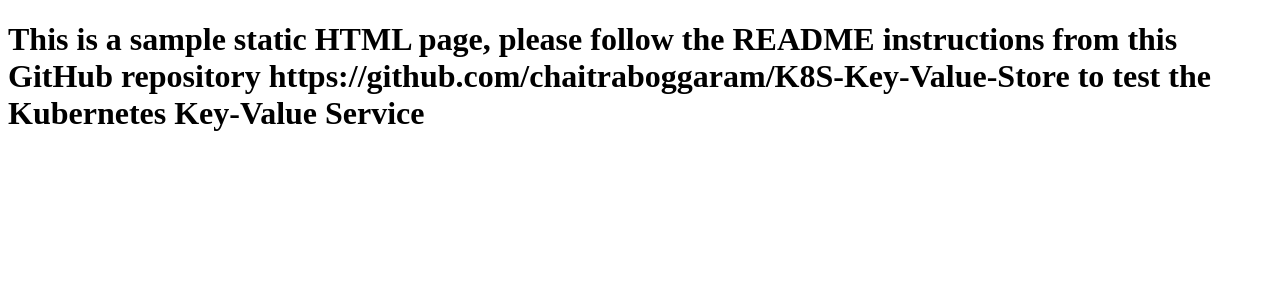
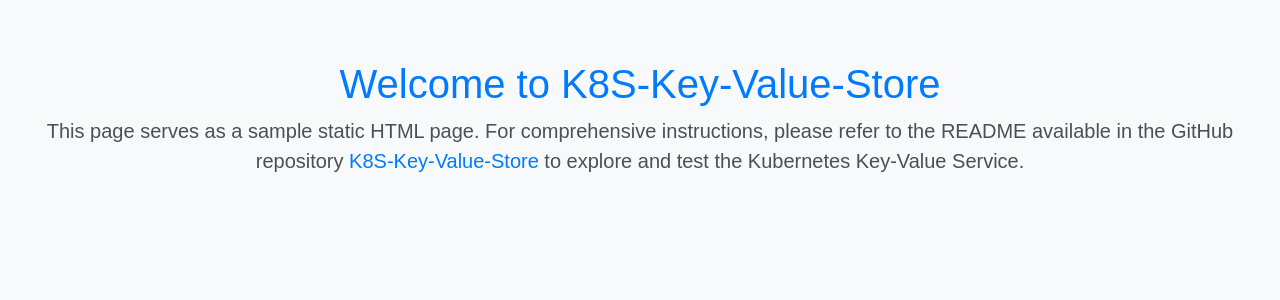
Before and after one commit to chaitraboggaram/K8S-Key-Value-Store, a FastAPI app: page / in a window 1280 px wide. Shown: the top 300 px of the page. Run offline with FastAPI, Linux system fonts and the light colour scheme; parts of the project's set-up code (start-up, migrations or seed data) failed here and were passed over; some libraries are stand-ins or nearby versions.

Commit message:
Updating redis configuration files and README.md

```diff
--- a/k8s/redis-secondary-service.yaml
+++ b/k8s/redis-secondary-service.yaml
@@ -4,7 +4,7 @@
   name: redis-secondary-service
 spec:
   selector:
-    app: redis
+    app: redis-secondary
   ports:
     - protocol: TCP
       port: 6379
--- a/k8s/redis-secondary.yaml
+++ b/k8s/redis-secondary.yaml
@@ -6,11 +6,11 @@
   replicas: 1
   selector:
     matchLabels:
-      app: redis
+      app: redis-secondary
   template:
     metadata:
       labels:
-        app: redis
+        app: redis-secondary
     spec:
       containers:
       - name: redis
@@ -20,6 +20,7 @@
         - containerPort: 6379
         command:
         - "redis-server"
+        args:
         - "--slaveof"
         - "redis-primary-service"
         - "6379"
--- a/producer/templates/index.html
+++ b/producer/templates/index.html
@@ -1,9 +1,59 @@
 <!DOCTYPE html>
-<html>
+<html lang="en">
+
 <head>
+    <meta charset="UTF-8">
+    <meta name="viewport" content="width=device-width, initial-scale=1">
     <title>K8S-Key-Value-Store</title>
+    <link rel="stylesheet" href="https://stackpath.bootstrapcdn.com/bootstrap/4.3.1/css/bootstrap.min.css"
+        integrity="sha384-ggOyR0iXCbMQv3Xipma34MD+dH/1fQ784/j6cY/iJTQUOhcWr7x9JvoRxT2MZw1T"
+        crossorigin="anonymous">
+    <style>
+        body {
+            background-color: #f8f9fa;
+            font-family: 'Arial', sans-serif;
+            color: #495057;
+            padding: 30px;
+            text-align: center;
+        }
+
+        h1 {
+            color: #007bff;
+            font-size: 2.5rem;
+            margin-top: 30px;
+        }
+
+        p {
+            font-size: 1.0rem;
+        }
+
+        a {
+            color: #007bff;
+            text-decoration: none;
+        }
+
+        a:hover {
+            text-decoration: underline;
+        }
+    </style>
 </head>
+
 <body>
-    <h1>This is a sample static HTML page, please follow the README instructions from this GitHub repository https://github.com/chaitraboggaram/K8S-Key-Value-Store to test the Kubernetes Key-Value Service</h1>
+    <h1>Welcome to K8S-Key-Value-Store</h1>
+    <p class="lead">This page serves as a sample static HTML page. For comprehensive instructions, please refer to the README available in the GitHub
+        repository
+        <a href="https://github.com/chaitraboggaram/K8S-Key-Value-Store">K8S-Key-Value-Store</a>  to explore and test the Kubernetes Key-Value Service.</p>
+
+    <!-- Bootstrap JS and Popper.js -->
+    <script src="https://code.jquery.com/jquery-3.3.1.slim.min.js"
+        integrity="sha384-q8i/X+965DzO0rT7abK41JStQIAqVgRVzpbzo5smXKp4YfRvH+8abtTE1Pi6jizo"
+        crossorigin="anonymous"></script>
+    <script src="https://cdnjs.cloudflare.com/ajax/libs/popper.js/1.14.7/umd/popper.min.js"
+        integrity="sha384-UO2eT0CpHqdSJQ6hJty5KVphtPhzWj9WO1clHTMGa3JDZwrnQq4sF86dIHNDz0W1"
+        crossorigin="anonymous"></script>
+    <script src="https://stackpath.bootstrapcdn.com/bootstrap/4.3.1/js/bootstrap.min.js"
+        integrity="sha384-JjSmVgyd0p3pXB1rRibZUAYoIIy6OrQ6VrjIEaFf/nJGzIxFDsf4x0xIM+B07jRM"
+        crossorigin="anonymous"></script>
 </body>
+
 </html>
```
Also changed, not shown: k8s/redis-config.yaml (added, +9 -0 lines), k8s/redis-primary.yaml (+8 -0 lines), Images/k8s-key-value-store-architecture.jpg (added), README.md, 1 other file.
